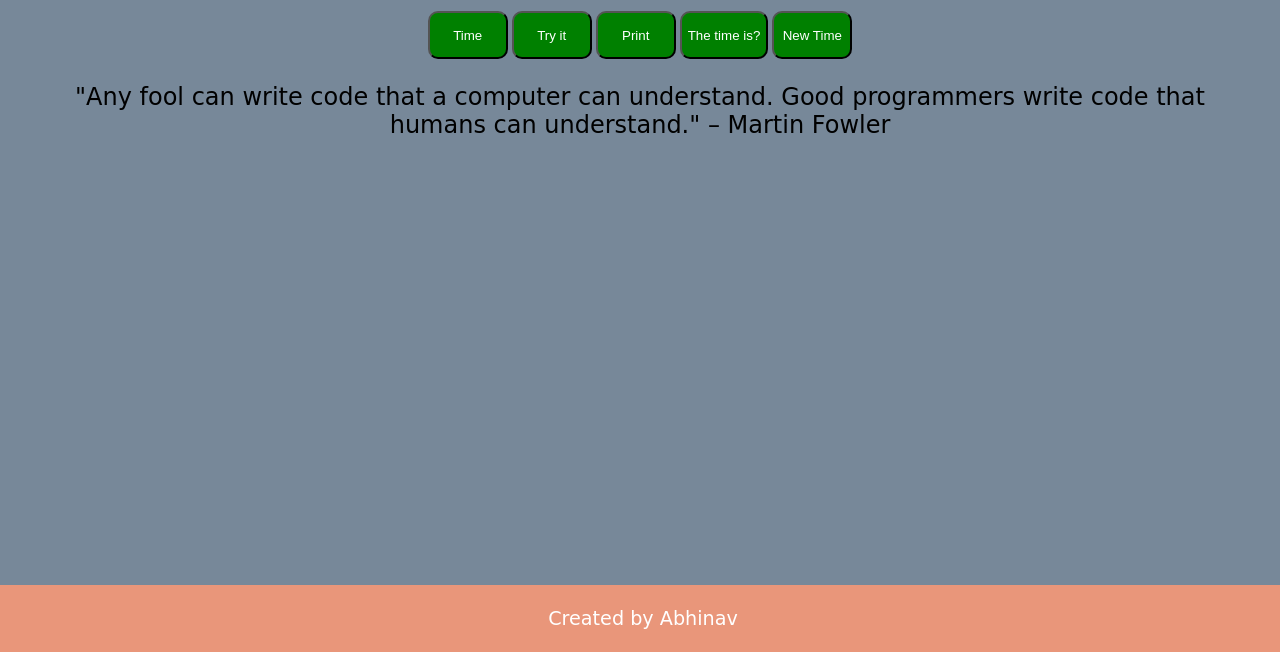
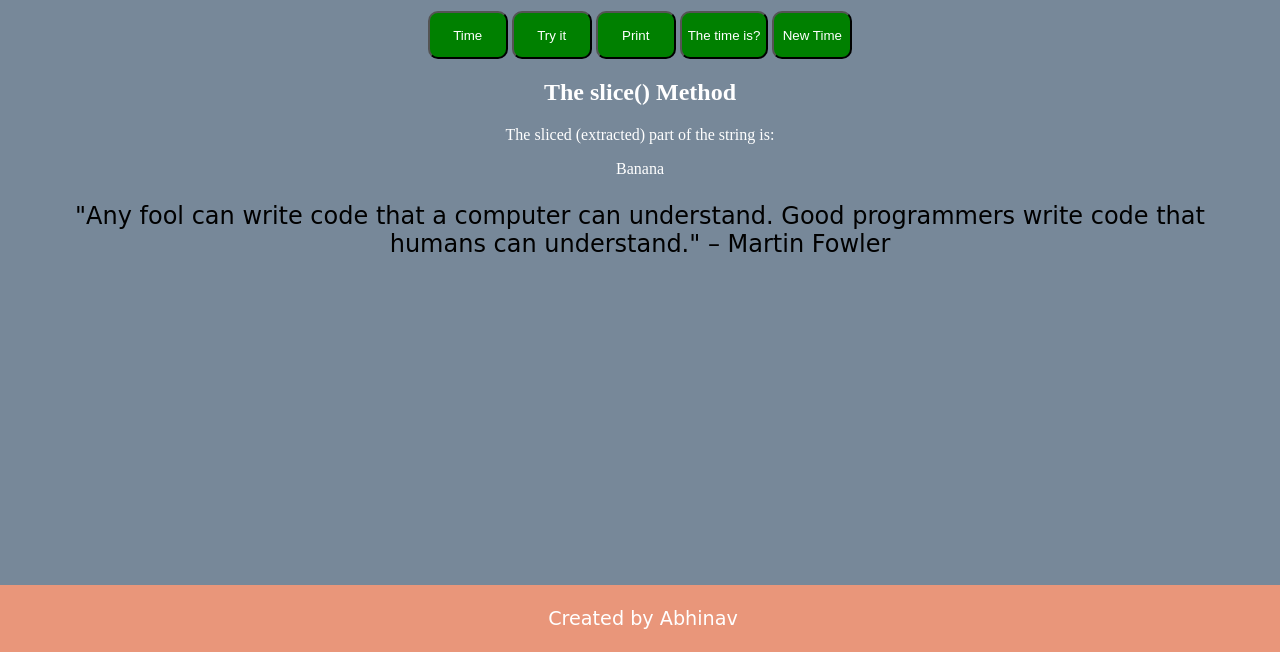
Before and after one commit to splendidabhi/myJavascript, a plain HTML site: page index.html in a window 1280 px wide. Shown: the part 148-800 px from the top of the page. Drawn offline with Linux system fonts and the light colour scheme.

Commit message:
string property

```diff
--- a/index.html
+++ b/index.html
@@ -16,6 +16,16 @@
                 <button class="btn" onclick="this.innerHTML=Date()">The time is?</button>
                 <button class="btn" onclick="displayDate()">New Time</button>
             </div>
+                <h2>The slice() Method</h2>
+
+                <p>The sliced (extracted) part of the string is:</p>
+                <p id="demo"></p>
+
+                <script>
+                let text = "Apple, Banana, Kiwi";
+                let part = text.slice(7,13);
+                document.getElementById("demo").innerHTML = part;
+                </script>
             <!-- <script>window.alert("Hello,Abhinav")</script> -->
             <blockquote id="quote">"Any fool can write code that a computer can understand. Good programmers write code that humans can understand." – Martin Fowler</blockquote>
         </div>
```
